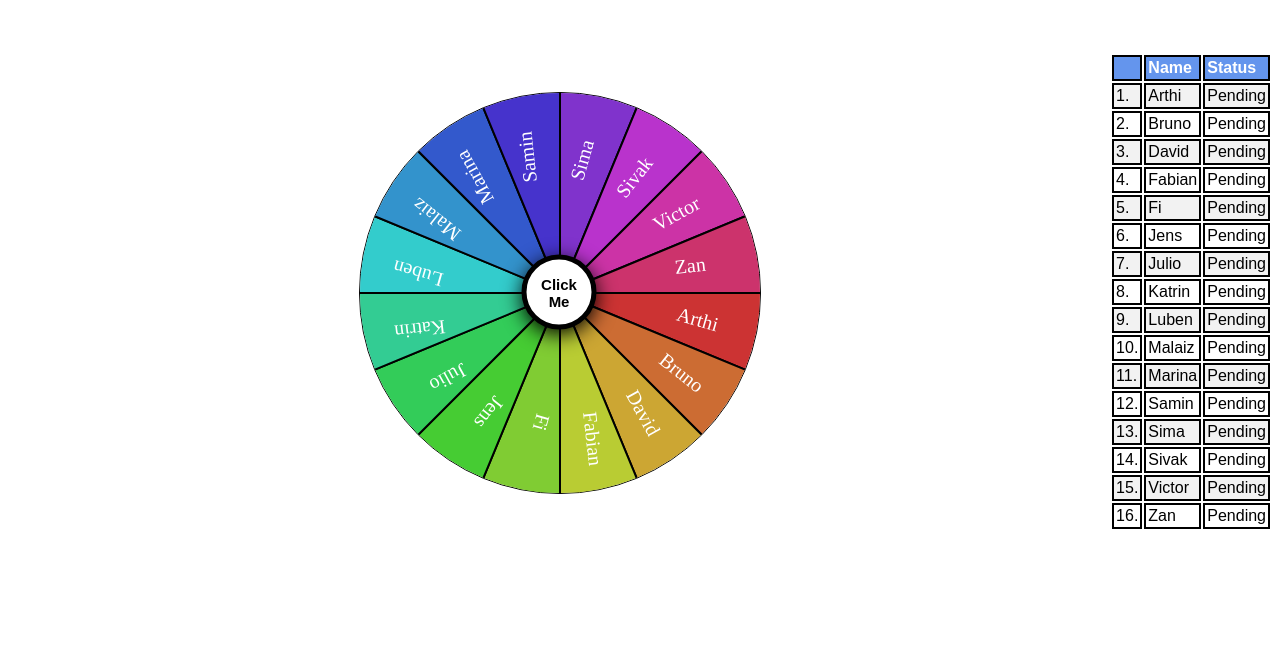
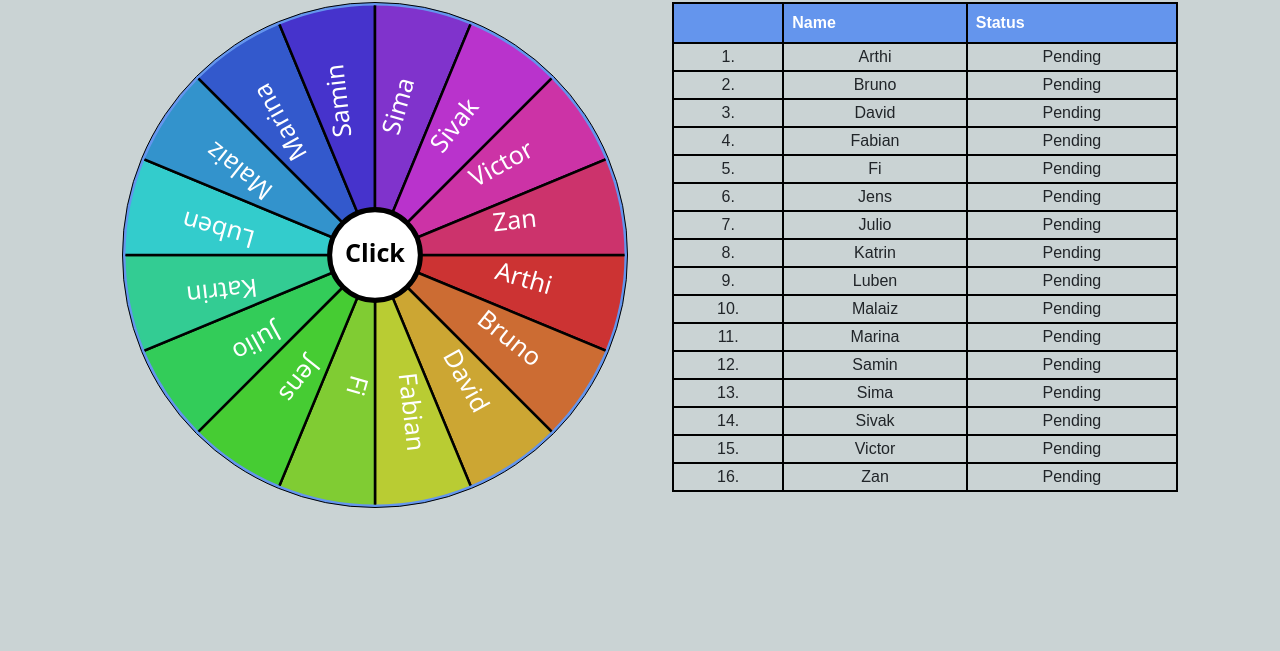
Before and after one commit to absima/selfWork_standUp, a plain HTML site: page index.html in a window 1280 px wide. Shown: the part 149-800 px from the top of the page. Drawn offline with nearby package versions, Linux system fonts and the light colour scheme.

Commit message:
click button, table, html file

```diff
--- a/index.html
+++ b/index.html
@@ -1,16 +1,18 @@
 <!DOCTYPE html>
 <html>
+
 <head>
   <title> morning stand up </title>
 
   <meta charset="UTF-8" />
   <meta http-equiv="X-UA-Compatible" content="IE=edge" />
   <meta name="viewport" content="width=device-width, initial-scale=1.0" />
-    <!-- <link rel="stylesheet" href="https://cdn.jsdelivr.net/npm/bootstrap@5.2.0/dist/css/bootstrap.min.css" integrity="sha384-gH2yIJqKdNHPEq0n4Mqa/HGKIhSkIHeL5AyhkYV8i59U5AR6csBvApHHNl/vI1Bx" crossorigin="anonymous"/>
+  <link rel="stylesheet" href="https://cdn.jsdelivr.net/npm/bootstrap@5.2.0/dist/css/bootstrap.min.css"
+    integrity="sha384-gH2yIJqKdNHPEq0n4Mqa/HGKIhSkIHeL5AyhkYV8i59U5AR6csBvApHHNl/vI1Bx" crossorigin="anonymous" />
 
   <link rel="stylesheet" href="https://cdn.jsdelivr.net/npm/bootstrap-icons@1.9.1/font/bootstrap-icons.css" />
 
-    <link rel="stylesheet" href="https://cdnjs.cloudflare.com/ajax/libs/animate.css/4.1.1/animate.min.css" /> -->
+  <link rel="stylesheet" href="https://cdnjs.cloudflare.com/ajax/libs/animate.css/4.1.1/animate.min.css" />
 
   <link rel="stylesheet" href="./style.css">
 </head>
@@ -22,109 +24,32 @@
       <h3 id="h3"> Date: </h3>
     </div>
   </header>
-    <div class="container" id="main_content">
+  <div class="container">
+    <div class="row">
+      <div class="col-12 col-md-6 text-center align-middle">
         <div id="mainbox" class="mainbox">
           <div id="box" class="box">
             <svg width="100%" height=100% viewBox="0 0 100 100" class="svg">
-
+              <g transform="translate(100,100)" stroke="#000" stroke-width="2"></g>
             </svg>
           </div>
-        <button id="spin">Click Me</button>
+          <!-- <button id="spin">Click Me</button> -->
         </div>
-      <div class="table_containr">
+      </div>
+      <div class="col-12 col-md-6 text-center align-middle">
+        <div class="table_cont">
           <table id="myTable">
             <tr>
               <th> </th>
               <th>Name</th>
               <th>Status</th>
             </tr>
-          <tr>
-            <td> 1. </td>
-            <td> Arthi </td>
-            <td> Pending </td>
-          </tr>
-          <tr>
-            <td> 2. </td>
-            <td> Bruno </td>
-            <td> Pending </td>
-          </tr>
-          <tr>
-            <td> 3. </td>
-            <td> David </td>
-            <td> Pending </td>
-          </tr>
-          <tr>
-            <td> 4. </td>
-            <td> Fabian </td>
-            <td> Pending </td>
-          </tr>
-          <tr>
-            <td> 5. </td>
-            <td> Fi </td>
-            <td> Pending </td>
-          </tr>
-          <tr>
-            <td> 6. </td>
-            <td> Jens </td>
-            <td> Pending </td>
-          </tr>
-          <tr>
-            <td> 7. </td>
-            <td> Julio </td>
-            <td> Pending </td>
-          </tr>
-          <tr>
-            <td> 8. </td>
-            <td> Katrin </td>
-            <td> Pending </td>
-          </tr>
-          <tr>
-            <td> 9. </td>
-            <td> Luben </td>
-            <td> Pending </td>
-          </tr>
-          <tr>
-            <td> 10. </td>
-            <td> Malaiz </td>
-            <td> Pending </td>
-          </tr>
-          <tr>
-            <td> 11. </td>
-            <td> Marina </td>
-            <td> Pending </td>
-          </tr>
-          <tr>
-            <td> 12. </td>
-            <td> Samin </td>
-            <td> Pending </td>
-          </tr>
-          <tr>
-            <td> 13. </td>
-            <td> Sima </td>
-            <td> Pending </td>
-          </tr>
-          <tr>
-            <td> 14. </td>
-            <td> Sivak </td>
-            <td> Pending </td>
-          </tr>
-          <tr>
-            <td> 15. </td>
-            <td> Victor </td>
-            <td> Pending </td>
-          </tr>
-          <tr>
-            <td> 16. </td>
-            <td> Zan </td>
-            <td> Pending </td>
-          </tr>
           </table>
         </div>
-      <!-- </div> -->
       </div>
-
+    </div>
+  </div>
 </body>
-
 <script src="./index.js"> </script>
 
 </html>
--- a/index.js
+++ b/index.js
@@ -1,81 +1,70 @@
-function setPoints(sarray, index) {
-  const radius = R+(sarray.length<7)*(7-sarray.length)*10;
-  const n_angles = (2 * Math.PI) / sarray.length;
-  let x1 = center_x + radius * Math.cos(index * n_angles);
-  let y1 = center_y + radius * Math.sin(index * n_angles);
-  let x2 = center_x + radius * Math.cos((index + 1) * n_angles);
-  let y2 = center_y + radius * Math.sin((index + 1) * n_angles);
-  return [x1, y1, x2, y2];
+function setPoints(index, n_angles){
+  const x1 = center_x + radius * Math.cos(index * n_angles);
+  const y1 = center_y + radius * Math.sin(index * n_angles);
+  const x2 = center_x + radius * Math.cos((index + 1) * n_angles);
+  const y2 = center_y + radius * Math.sin((index + 1) * n_angles);
+  let xtxt = center_x + scale*radius * Math.cos((index+0.5) * n_angles);
+  let ytxt = center_y + scale*radius * Math.sin((index+0.5) * n_angles);
+  return [x1,y1,x2,y2,xtxt,ytxt]
 }
 
-function drawTriangle(sarray, i) {
-  const name = sarray[i];
-  const angle = 360 / sarray.length; //
-  const [x1, y1, x2, y2] = setPoints(sarray, i);
-  let xt = ((x1 + x2) / 2 + center_x) / 2;
-  let yt = ((y1 + y2) / 2 + center_y) / 2;
-  let clrlight = 50;
 
-  if (sarray.length>2){
+function drawSector(sarray, index) {
 
-    const triElement =
+  const nsize = sarray.length
+  const n_angles = (2 * Math.PI) / nsize;
+  const name = sarray[index];
+  scale = 0.4;
+
+  // <circle id="student-0" cx=${center_x} ${center_y}  r=${radius} style="fill:hsl(${1/nsize*360}, 60%, ${clrlight}%);stroke:black;stroke-width:0.5"/>
+
+  if (classArray.length<=1){
+    console.log('yeah');
+    const [x1,y1,x2,y2,xtxt,ytxt] = setPoints(1, n_angles);
+    const secElement =
     `
-    <polygon id="student-${i}" points = "${center_x}, ${center_y} ${x1}, ${y1} ${x2}, ${y2}" style="fill:hsl(${i * angle}, 60%, ${clrlight}%);stroke:black;stroke-width:0.5" />;
+    <ellipse id="student-${index}" cx=${center_x} cy=${center_y} rx=${radius}  ry=${radius} style="fill:hsl(${index/nsize*360}, 60%, ${clrlight}%);stroke:black;stroke-width:0.5"/>
+    <text transform="translate(${xtxt}, ${ytxt}) rotate(${1/nsize * 360 + nsize})" fill="white" font-size="5")>${name}</text>
+    `
+    return secElement;
+  }
+  else{
+    const [x1,y1,x2,y2,xtxt,ytxt] = setPoints(index, n_angles)
+    const secElement =
+    `
+    <path id="student-${index}" d="M ${center_x} ${center_y} ${x1} ${y1} A ${radius} ${radius} 0 0 1 ${x2} ${y2}Z" style="fill:hsl(${index/nsize*360}, 60%, ${clrlight}%);stroke:black;stroke-width:0.5"/>
 
-    <text transform="translate(${xt}, ${yt+1}) rotate(${i * angle + sarray.length})" fill="white" font-size="5")>${name}</text>
-    `;
-    return triElement;
+    <text transform="translate(${xtxt}, ${ytxt}) rotate(${index/nsize * 360 + nsize})" fill="white" font-size="5")>${name}</text>
+    `
+    return secElement;
   }
 
-  // else if (sarray==2){
-  //   const radius = R+(sarray.length<7)*(7-sarray.length)*10;
-  //   const triElement =
-  //   `
-  //   <path id="student-${i}" d="M ${center_x} ${center_y} L ${center_x - radius} ${center_y} A ${center_x} ${center_y} 0 ${(i+1)%2} ${i} ${center_x + radius} ${center_y} L ${center_x - radius} ${center_y}"   style="fill:hsl(${i * angle}, 60%, ${clrlight}%);stroke:black;stroke-width:0.5" />;
-
-
-  //   <text transform="translate(${center_x}, ${center_y + 1}) rotate(${i * angle + sarray.length})" fill="white" font-size="5")>${name}</text>
-  //   `;
-  //   return triElement;
-  // }
-
-  // else if (sarray==1){
-  //   const triElement =
-  //   `<circle id="student-${i}" cx="${center_x}" cy="${center_y}" r=50% style="fill:hsl(${i * angle}, 60%, ${clrlight}%);stroke:black;stroke-width:0.5"/>;
-
-  //   <text transform="translate(${center_x}, ${center_y + 1}) rotate(${i * angle + 16})" fill="white" font-size="5")>${name}</text>
-  //   `;
-  //   return triElement;
-  // }
-
-  // else{
-
-  // }
 }
 
 
 
-function combineTriangles(sarray) {
+function combineSectors(sarray) {
+  // // to remove a row on click
+  // document.querySelector('table').onclick = function(ev) {
+  //   const index = ev.target.parentElement.rowIndex;
+  //   document.getElementById("myTable").deleteRow(index);
+  //   classArray.splice(index,1);
+  // }
+
+  const rscale = 0.15;
   for (let i = 0; i < sarray.length; i++) {
-    svg.innerHTML += drawTriangle(sarray, i);
+    svg.innerHTML += drawSector(sarray, i);
   }
+  svg.innerHTML += `
+  <g onclick="spin()">
+  <ellipse id="clickme-svg-button" cx=${center_x} cy=${center_y} rx=${rscale*radius}  ry=${rscale*radius} style="fill:white; stroke:black;stroke-width:1.0"/>
+  <text transform="translate(${center_x}, ${center_y})" fill="black" font-size="5"
+    text-anchor="middle" alignment-baseline="middle" font-weight="bold"
+  >Click</text>
+  </g>
+  `
 
 }
-
-function spin(){
-
-  svg.innerHTML = "";
-  combineTriangles(classArray);
-
-  theta +=Math.random() * theta;
-  console.log(theta)
-  svg.style.transform = `rotate(${theta}deg)`;
-  const iwon = reIndex(classArray, theta);
-  const chosen = classArray[iwon];
-  visited.push(chosen);
-  grayOutAllButIdx(classArray, iwon);//xxxxxxxxxxxxxx
-  classArray.splice(iwon,1);
-
 
 function reIndex(sarray, theta) {
   const angle = 360 / sarray.length; //
@@ -86,32 +75,74 @@ function spin(){
   return index
 }
 
-
-
-
-  // const x1 = 218.54101966249684;
-  // const y1 = 257.0633909777092;
-  // const x2 = 260;
-  // const y2 = 200;
-
-
-
 function grayOutAllButIdx(sarray, idx) {
-    console.log(sarray.length)
-    console.log(sarray)
   for (let i = 0; i < sarray.length; i++) {
     document.getElementById(`student-${i}`).classList.remove("delayed-grey");
     if (i !== idx) {
-        setTimeout(
-          () =>
-            document.getElementById(`student-${i}`).classList.add("delayed-grey"),
-          0
-        );
+      document.getElementById(`student-${i}`).classList.add("delayed-grey")
     }
   }
 }
 
+
+
+function spin(){
+  if (classArray.length){
+    svg.innerHTML = "";
+    // table.innerHTML+=addRow(sarray,i)
+    combineSectors(classArray);
+    theta +=Math.random() * theta;
+    svg.style.transform = `rotate(${theta}deg)`;
+    let iwon = reIndex(classArray, theta);
+    if(iwon==-1){iwon+=1}
+    if (visited.length>0){
+      document.getElementById("myTable").deleteRow(visited[0]+1);
+      visited.pop();
     }
+    visited.push(iwon);
+    console.log(visited);
+    console.log(classArray.length)
+    console.log(iwon)
+    grayOutAllButIdx(classArray, iwon);//xxxxxxxxxxxxxx
+    const chosen = classArray[iwon]
+
+    setTimeout(() => {
+      nrmlz = classArray.length+1
+
+      const rowchosen = document.getElementById(chosen)
+      rowchosen.style.backgroundColor=`hsl(${iwon/nrmlz*360}, 60%, ${clrlight}%)`;
+      rowchosen.style.fontWeight = 'bold'
+
+    }, 3100)
+    // document.getElementById(chosen).style.backgroundColor='red';
+    classArray.splice(iwon,1);
+  }
+
+}
+
+// document.querySelector('table').onclick = function(ev) {
+//   const index = ev.target.parentElement.rowIndex;
+//   document.getElementById("myTable").deleteRow(index);
+//   classArray.splice(index,1);
+//   combineSectors(classArray);
+// }
+
+function addRow(x, index){
+
+  rowElement = `
+    <tr id=${x}>
+      <td> ${index+1}. </td>
+      <td> ${x} </td>
+      <td> Pending </td>
+    </tr>
+  `
+  return rowElement
+}
+
+function removeMe(event){
+  console.log(event)
+}
+
 
 let classArray = [
   "Arthi",
@@ -135,14 +166,14 @@ let classArray = [
 const visited = [];
 const center_x = 50;
 const center_y = 50;
-const R = 60;
+const radius = 60;
 let theta = 2000;
-
+let clrlight = 50;
 let svg = document.querySelector("svg");
-
+let table = document.querySelector("table");
+classArray.map((x,i) => table.innerHTML+=addRow(x,i))
+console.log(table)
 const date = new Date();
 document.getElementById("h3").innerText += " " + date.toLocaleDateString();
 
-document.querySelector("#spin").addEventListener("click", spin);
-
-combineTriangles(classArray);
+combineSectors(classArray);
--- a/style.css
+++ b/style.css
@@ -1,19 +1,33 @@
+/* * {
+  outline: 3px solid red;
+}
+
+.col-12 {
+  background: yellow !important;
+} */
+
+body {
+  background: rgb(202, 211, 212);
+}
+
 #main_content {
   display: flex;
   margin-top: 50px;
-  /* margin-left: 10px; */
-  /* background-color: rgb(47, 81, 102); */
+  margin-left: 10px;
 }
 
+
 .mainbox {
-  /* margin: 20px; */
-  /* padding: 20px; */
-  position: relative;
-  width: 400px;
-  height: 400px;
-  /* display: block; */
-  margin: auto;
+  margin: 20px;
+  padding: 20px;
+  width: 100%;
 }
+
+#spin {
+  position: absolute;
+  margin-left: -10%;
+}
+
 .box {
   width: 100%;
   height: 100%;
@@ -22,10 +36,11 @@
   border: 1px solid black;
   overflow: hidden;
   /* transition: all ease 5s; */
-  /* background-color: rgb(10, 101, 86); */
+  background-color: #6495ed;
 }
 
 svg {
+  clip-path: circle(49.5%);
   transition: all ease 3s;
 }
 
@@ -39,12 +54,16 @@ svg {
   99% {
     filter: grayscale(0);
   }
+
   100% {
-    filter: grayscale(0.9);
+    filter: grayscale(.9);
   }
 }
 
-
+.table_cont{
+  margin: 40px 20px;
+}
+/*
 #spin {
   position: absolute;
   top: 50%;
@@ -58,9 +77,9 @@ svg {
   color: black;
   box-shadow: 0 5px 20px #000;
   font-weight: bold;
-  font-size: 15px;
+  font-size: 20px;
   cursor: pointer;
-}
+} */
 
 
 #header_row {
@@ -70,6 +89,7 @@ svg {
   text-align: center;
   line-height: 2;
 }
+
 #header_column {
   justify-content: center;
   margin: auto;
@@ -88,16 +108,54 @@ h2 {
   margin: auto;
   font-weight: bold;
 }
+
 h3 {
+  margin-top: 15px;
   font-size: 30px;
   /* background-color: yellow; */
   color: #00008b;
-  margin: auto;
+  /* margin: auto; */
 }
 
+#button {
+  background-color: #04aa6d;
+  /* Green */
+  border: 8px solid black;
+  border-style: double;
+  border-radius: 50%;
+  color: white;
+  text-align: center;
+  display: block;
+  cursor: pointer;
 
+  /* min-width: 100px; */
+  height: 300px;
 
+  /* padding: 20px; */
+  /* text-decoration: none; */
+  /* margin: auto; */
+  /* margin-top: 10px; */
+}
 
+#clickButton {
+  width: auto;
+  display: block;
+  margin-left: auto;
+  margin-right: auto;
+}
+
+#clickText {
+  color: black;
+  font-weight: 700;
+  font-size: xx-large;
+  margin: 5px;
+  font-family: "Courier New", Courier, monospace;
+}
+
+#clickSubText {
+  font-size: large;
+  font-family: "Lucida Sans", "Lucida Sans Regular", sans-serif;
+}
 
 #messageButtonTable {
   display: flex;
@@ -108,14 +166,15 @@ h3 {
 
 #myTable {
   font-family: Arial, Helvetica, sans-serif;
-  /* border-collapse: collapse; */
+  border-collapse: collapse;
   width: 100%;
 }
 
 #myTable td,
 #myTable th {
+  line-height: 10px;
   border: 2px solid black;
-  padding: 2px;
+  padding: 8px;
 }
 
 #myTable tr:nth-child(even) {
@@ -127,8 +186,9 @@ h3 {
 }
 
 #myTable th {
-  /* padding-top: 12px; */
-  /* padding-bottom: 12px; */
+  height:40px;
+  padding-top: 12px;
+  padding-bottom: 12px;
   text-align: left;
   background-color: #6495ed;
   color: white;
```
Lines whose indentation alone changed are shown as unchanged.
